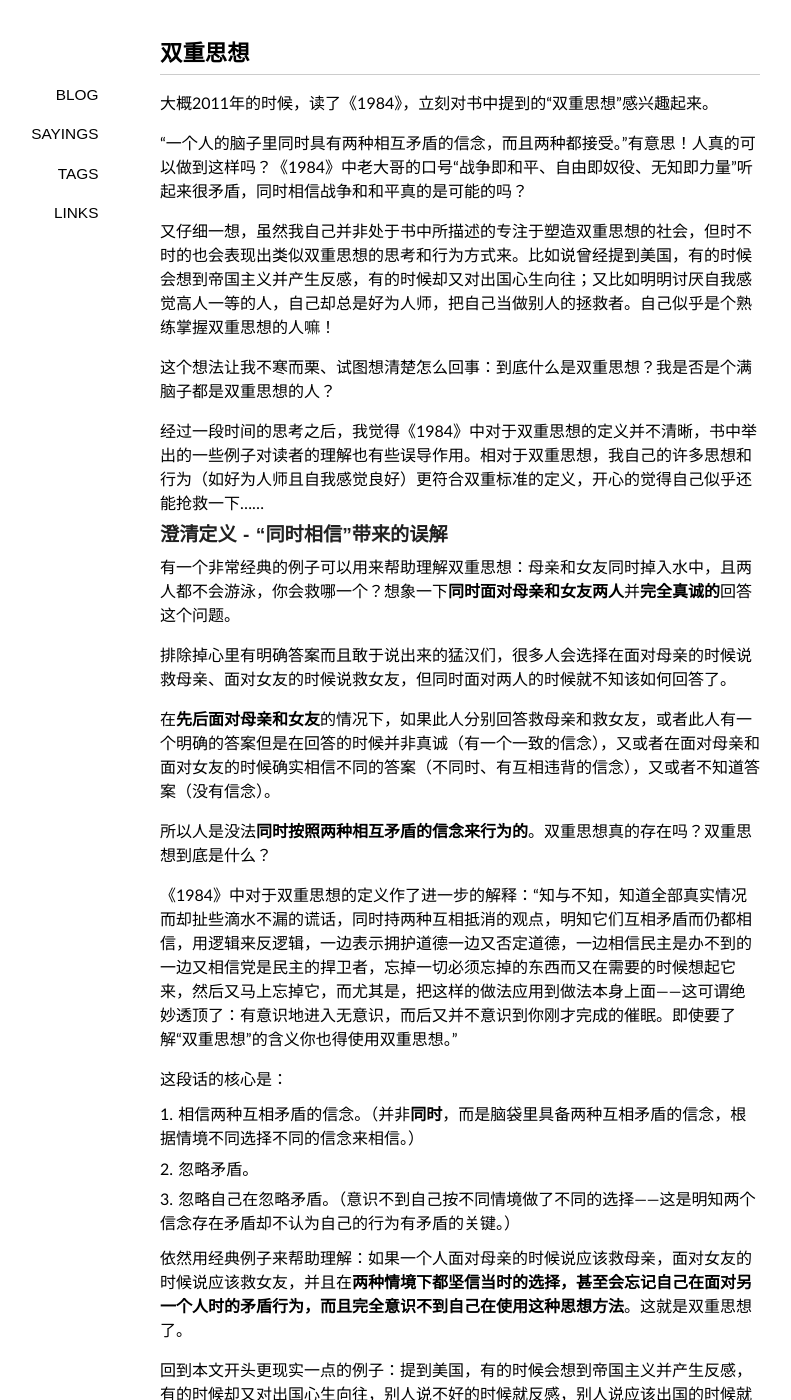
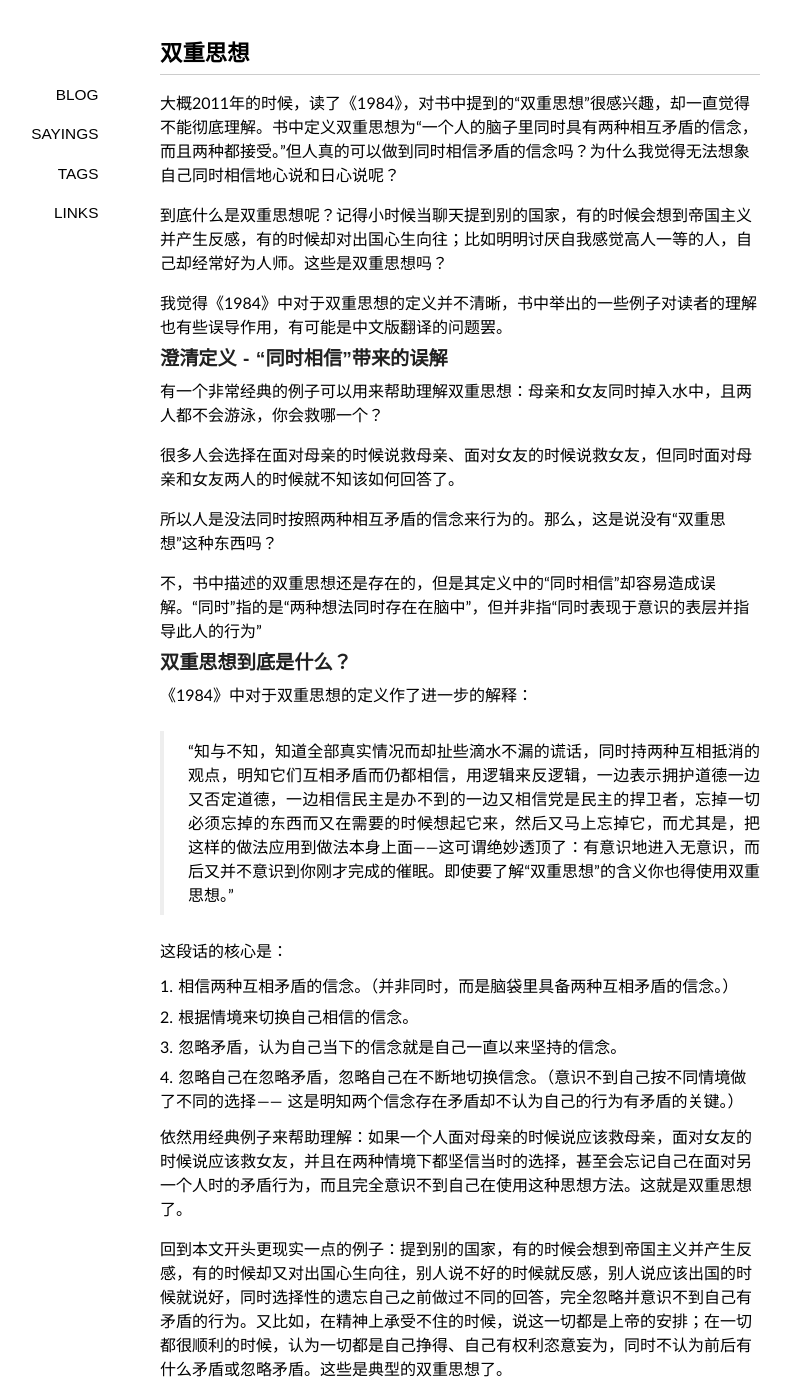
Before and after one commit to zagol/yonglezh.github.io, a Jekyll site: the page built from _posts/2017-01-21-doublethink.markdown, in a window 1280 px wide and 1400 px high. Shown: the whole window, without its empty margins (180-971 px from the left). Built offline with Jekyll 4.4.1, drawn with Linux system fonts in a browser that asks for light colours; some web fonts are replaced; comment, search, counter and statistics services are not loaded; some of the changed text lies outside the part shown.

Commit message:
changed doublethink

```diff
--- a/_posts/2017-01-21-doublethink.markdown
+++ b/_posts/2017-01-21-doublethink.markdown
@@ -7,47 +7,55 @@ comments: no
 
 <!-- 本文跟很久之前写的双重标准会有些重复的地方。 -->
 
-大概2011年的时候，读了《1984》，立刻对书中提到的“双重思想”感兴趣起来。
+大概2011年的时候，读了《1984》，对书中提到的“双重思想”很感兴趣，却一直觉得不能彻底理解。书中定义双重思想为“一个人的脑子里同时具有两种相互矛盾的信念，而且两种都接受。”但人真的可以做到同时相信矛盾的信念吗？为什么我觉得无法想象自己同时相信地心说和日心说呢？
 
-“一个人的脑子里同时具有两种相互矛盾的信念，而且两种都接受。”有意思！人真的可以做到这样吗？《1984》中老大哥的口号“战争即和平、自由即奴役、无知即力量”听起来很矛盾，同时相信战争和和平真的是可能的吗？
+到底什么是双重思想呢？记得小时候当聊天提到别的国家，有的时候会想到帝国主义并产生反感，有的时候却对出国心生向往；比如明明讨厌自我感觉高人一等的人，自己却经常好为人师。这些是双重思想吗？
 
-又仔细一想，虽然我自己并非处于书中所描述的专注于塑造双重思想的社会，但时不时的也会表现出类似双重思想的思考和行为方式来。比如说曾经提到美国，有的时候会想到帝国主义并产生反感，有的时候却又对出国心生向往；又比如明明讨厌自我感觉高人一等的人，自己却总是好为人师，把自己当做别人的拯救者。自己似乎是个熟练掌握双重思想的人嘛！
-
-这个想法让我不寒而栗、试图想清楚怎么回事：到底什么是双重思想？我是否是个满脑子都是双重思想的人？
-
-经过一段时间的思考之后，我觉得《1984》中对于双重思想的定义并不清晰，书中举出的一些例子对读者的理解也有些误导作用。相对于双重思想，我自己的许多思想和行为（如好为人师且自我感觉良好）更符合双重标准的定义，开心的觉得自己似乎还能抢救一下……
+我觉得《1984》中对于双重思想的定义并不清晰，书中举出的一些例子对读者的理解也有些误导作用，有可能是中文版翻译的问题罢。
 
 ### 澄清定义 - “同时相信”带来的误解
-有一个非常经典的例子可以用来帮助理解双重思想：母亲和女友同时掉入水中，且两人都不会游泳，你会救哪一个？想象一下**同时面对母亲和女友两人**并**完全真诚的**回答这个问题。
+有一个非常经典的例子可以用来帮助理解双重思想：母亲和女友同时掉入水中，且两人都不会游泳，你会救哪一个？
 
-排除掉心里有明确答案而且敢于说出来的猛汉们，很多人会选择在面对母亲的时候说救母亲、面对女友的时候说救女友，但同时面对两人的时候就不知该如何回答了。
+很多人会选择在面对母亲的时候说救母亲、面对女友的时候说救女友，但同时面对母亲和女友两人的时候就不知该如何回答了。
 
-在**先后面对母亲和女友**的情况下，如果此人分别回答救母亲和救女友，或者此人有一个明确的答案但是在回答的时候并非真诚（有一个一致的信念），又或者在面对母亲和面对女友的时候确实相信不同的答案（不同时、有互相违背的信念），又或者不知道答案（没有信念）。
+所以人是没法同时按照两种相互矛盾的信念来行为的。那么，这是说没有“双重思想”这种东西吗？
 
-所以人是没法**同时按照两种相互矛盾的信念来行为的**。双重思想真的存在吗？双重思想到底是什么？
+不，书中描述的双重思想还是存在的，但是其定义中的“同时相信”却容易造成误解。“同时”指的是“两种想法同时存在在脑中”，但并非指“同时表现于意识的表层并指导此人的行为”
 
-《1984》中对于双重思想的定义作了进一步的解释：“知与不知，知道全部真实情况而却扯些滴水不漏的谎话，同时持两种互相抵消的观点，明知它们互相矛盾而仍都相信，用逻辑来反逻辑，一边表示拥护道德一边又否定道德，一边相信民主是办不到的一边又相信党是民主的捍卫者，忘掉一切必须忘掉的东西而又在需要的时候想起它来，然后又马上忘掉它，而尤其是，把这样的做法应用到做法本身上面——这可谓绝妙透顶了：有意识地进入无意识，而后又并不意识到你刚才完成的催眠。即使要了解“双重思想”的含义你也得使用双重思想。”
+### 双重思想到底是什么？
+
+《1984》中对于双重思想的定义作了进一步的解释：
+
+> “知与不知，知道全部真实情况而却扯些滴水不漏的谎话，同时持两种互相抵消的观点，明知它们互相矛盾而仍都相信，用逻辑来反逻辑，一边表示拥护道德一边又否定道德，一边相信民主是办不到的一边又相信党是民主的捍卫者，忘掉一切必须忘掉的东西而又在需要的时候想起它来，然后又马上忘掉它，而尤其是，把这样的做法应用到做法本身上面——这可谓绝妙透顶了：有意识地进入无意识，而后又并不意识到你刚才完成的催眠。即使要了解“双重思想”的含义你也得使用双重思想。”
 
 这段话的核心是：
 
-1. 相信两种互相矛盾的信念。（并非**同时**，而是脑袋里具备两种互相矛盾的信念，根据情境不同选择不同的信念来相信。）
-2. 忽略矛盾。
-3. 忽略自己在忽略矛盾。（意识不到自己按不同情境做了不同的选择——这是明知两个信念存在矛盾却不认为自己的行为有矛盾的关键。）
+1. 相信两种互相矛盾的信念。（并非同时，而是脑袋里具备两种互相矛盾的信念。）
+2. 根据情境来切换自己相信的信念。
+3. 忽略矛盾，认为自己当下的信念就是自己一直以来坚持的信念。
+4. 忽略自己在忽略矛盾，忽略自己在不断地切换信念。（意识不到自己按不同情境做了不同的选择 —— 这是明知两个信念存在矛盾却不认为自己的行为有矛盾的关键。）
 
-依然用经典例子来帮助理解：如果一个人面对母亲的时候说应该救母亲，面对女友的时候说应该救女友，并且在**两种情境下都坚信当时的选择，甚至会忘记自己在面对另一个人时的矛盾行为，而且完全意识不到自己在使用这种思想方法**。这就是双重思想了。
+依然用经典例子来帮助理解：如果一个人面对母亲的时候说应该救母亲，面对女友的时候说应该救女友，并且在两种情境下都坚信当时的选择，甚至会忘记自己在面对另一个人时的矛盾行为，而且完全意识不到自己在使用这种思想方法。这就是双重思想了。
 
-回到本文开头更现实一点的例子：提到美国，有的时候会想到帝国主义并产生反感，有的时候却又对出国心生向往，别人说不好的时候就反感，别人说应该出国的时候就说好，同时选择性的遗忘自己之前做过不同的回答，完全意识不到自己有矛盾的行为。又比如，在精神上承受不住的时候，说这一切都是上帝的安排；在一切都很顺利的时候，认为一切都是自己挣得、自己有权利恣意妄为，同时不觉得有什么矛盾。这些是典型的双重思想了。
+回到本文开头更现实一点的例子：提到别的国家，有的时候会想到帝国主义并产生反感，有的时候却又对出国心生向往，别人说不好的时候就反感，别人说应该出国的时候就说好，同时选择性的遗忘自己之前做过不同的回答，完全忽略并意识不到自己有矛盾的行为。又比如，在精神上承受不住的时候，说这一切都是上帝的安排；在一切都很顺利的时候，认为一切都是自己挣得、自己有权利恣意妄为，同时不认为前后有什么矛盾或忽略矛盾。这些是典型的双重思想了。
 
-即使是这样具备双重思想的人，在同时面对母亲和女友的时候也是无法给出答案的，双重思想并不意味着**同时**按照两种相互矛盾的信念来行为。
+如果一个人有像以上例子中提到的前后矛盾的信念和行为，但是一旦被提醒就意识到了自己的前后矛盾，并且调整自己的信念来化解该矛盾，那么此人也不是双重思想，而仅仅是可以改正的不一致信念。即，仅有“忽略矛盾”是不够的，必须要有“忽略自己在忽略矛盾”。
+
+即使具备双重思想的人，在同时面对母亲和女友的时候也是无法给出答案的，双重思想并不意味着同时按照两种相互矛盾的信念来行为。
 
 ### 什么不是双重思想
-如果一个人面对母亲的时候说应该救母亲，面对女友的时候说应该救女友，但是意识得到自己在两种情况下的矛盾行为，那么这个人并没有两种相互矛盾的信念。他并非同时相信应该救母亲和应该救女友，而是有一个一致的信念：相信应该哄两人开心。这个人没有双重思想。
+如果一个人面对母亲的时候说应该救母亲，面对女友的时候说应该救女友，但是意识得到自己在两种情况下的矛盾行为，那么这个人并没有两种相互矛盾的信念。他并非同时相信应该救母亲和应该救女友，而是有一个一致的信念：相信应该哄两人开心。这不是双重思想。
 
-《1984》中的一部分例子正属于此类。“战争即和平、自由即奴役、无知即力量”之中，“战争即和平”的意思实际上是说一种特定类型的局部战争是造就和平的一种方式，书中通过因果关系将战争和和平联系起来，实际上不存在矛盾的信念。“自由即奴役”和“无知即力量”也是类似。
+老大哥的缔造者正属于此类，他们意识到只有一个唯一不变的目的，那就是权力本身。为了维护权力，在说谎有利的时候说谎、在使用双重思想有利的时候使用双重思想。这并非双重思想！因为他们一直只有一个一致的信念：追求权力。
 
-老大哥的缔造者也属于此类，他们意识到只有一个唯一不变的目的，那就是权力本身。为了维护权力，在说谎有利的时候说谎，在使用双重思想有利的时候使用双重思想，而这本身并非双重思想！他们只有一个一致的信念：追求权力。
+而《1984》中除了追求权力的人之外的被改造者，则大概是被训练使用双重思想来相信老大哥政府的每句话的。
 
 <!-- 长久统治的基础在于一贯正确，但由于没有政府能够一贯正确，总是要纠正错误同时又不承认自己有错误，双重思想也被应用于此。 -->
+
+### 书中例子带来的误解
+《1984》中举出双重思想的典型例子是那三句口号，它们却正是读《1984》的时候让最我困惑的地方：相信这些口号根本不需要双重思想。“战争即和平、自由即奴役、无知即力量”之中，“战争即和平”的实际上是说一种特定类型的局部战争是在某种大环境下造就和平的一种方式，书中解释了将局部战争和大范围和平联系起来的因果关系（反对：相信局部战争不是大范围和平的必要条件，会有获得和平却不需要局部战争的方法），实际上不存在矛盾。“自由即奴役”也是类似，而“无知即力量”字面上并没有矛盾——一个无知的群体破坏力量是很大的。
+
+或许另外一种理解方式是，存在不能被这些口号背后的逻辑说服的人，使他们相信这些口号需要使用用双重思想来改造他们。
 
 ### 双重思想 VS. 双重标准
 
@@ -55,13 +63,13 @@ comments: no
 
 如果一个人，在别人选择救母亲的时候谴责他渣男，在别人选择救女友的时候谴责他不孝，自己选的时候却选什么都觉得有道理。这是典型的双重标准。
 
-如果双重标准的使用者意识到自己被自我服务偏见所蒙蔽而使用了双重标准，那么这不是双重思想因为他意识到自己行为的矛盾以及矛盾的根源是自我服务偏见；如果他意识不到自己被蒙蔽那这也属于双重思想。
+如果双重标准的使用者意识到自己被自我服务偏见所蒙蔽而使用了双重标准，那么这不是双重思想，因为他意识到自己行为的矛盾以及矛盾的根源；如果他被提醒却依然忽略自己被蒙蔽，那这也属于双重思想。
 
-又如：相信人人平等，但又相信自己应该被区别对待。意识得到自己在蒙蔽自己的话属于双重标准，意识不到的话既属于双重标准又是双重思想。
+又如：相信人人平等，但又相信自己应该被区别对待。意识得到自己在蒙蔽自己的话属于双重标准，忽略的话既属于双重标准又是双重思想。
 
-双重思想的核心是忽略矛盾和忽略自己忽略了矛盾，双重标准的核心是我者和他者的立场转换。
+双重思想的核心是忽略矛盾和忽略自己忽略了矛盾，双重标准的核心是在我者和他者的立场转换时的不同态度。
 
-现在可以回答本文开头自己的一些问题：双重思想是存在的，双重思想和双重标准是有区别的，而我两者都犯过：“讨厌自我感觉高人一等的人自己却总是好为人师”实际上属于双重标准，“提到美国有时候反感有时候向往”属于双重思想。虽然在一些问题上有所改进，将来也难保不在别的情况下再犯，人生总是一个学习的过程罢。
+现在可以回答本文开头的一些问题：双重思想是存在的，双重思想和双重标准是有区别的。“讨厌自我感觉高人一等的人自己却经常好为人师”实际上属于双重标准，“提到别的国家有时候反感有时候向往”属于双重思想。不过一旦意识到自己在忽略自己信念的不一致，也就摆脱了双重思想，迈上了改正的方向。
 
 ### 双重思想是如何造就的
 
@@ -69,34 +77,37 @@ comments: no
 
 1. 犯罪停止(crimestop)
 
-    “犯罪停止(crimestop)的意思就是指在产生任何危险思想之前出于本能地悬崖勒马的能力。这种能力还包括不能理解类比，不能看到逻辑错误，不能正确了解与党的原则不一致的最简单论点、对于任何可以朝异端方向发展的思路感到厌倦、厌恶。总而言之，犯罪停止(crimestop)意味着起保护作用的愚蠢。”
+    > “犯罪停止(crimestop)的意思就是指在产生任何危险思想之前出于本能地悬崖勒马的能力。这种能力还包括不能理解类比，不能看到逻辑错误，不能正确了解与党的原则不一致的最简单论点、对于任何可以朝异端方向发展的思路感到厌倦、厌恶。总而言之，犯罪停止(crimestop)意味着起保护作用的愚蠢。”
 
-    我觉得，这种不加思考的对某些观点本能的反感的能力人类本身就具备，如果一个观点让人觉得不舒服（比如我被人指出在实行双重标准），即使它逻辑上正确，人也很难接受。所以关键在于把不是first
-principle的东西作为first principle来阻止人进一步思考，并且训练出对这些“伪first principle”相抵触的观点的本能的反感。
+    我觉得，这种不加思考的对某些观点本能的反感的能力人类本身就具备，如果一个观点让人觉得不舒服（比如被人指出在实行双重标准），即使它逻辑上正确，人也很难接受。人类也很习惯根据立场而非事实来思考。反而是客观逻辑的思考和分析观点的能力是需要训练才能获得的。
 
 2. 黑白(blackwhite)
 
-    “这意味着不顾明显事实硬说黑就是白的无耻习惯。用在党员身上，这意味着在党的纪律要求你说黑就是白时，你就有这样自觉的忠诚。但这也意味着相信黑就是白的能力，甚至是知道黑就是白和忘掉过去曾经有过相反认识的能力。”
+    > “这意味着不顾明显事实硬说黑就是白的无耻习惯。用在党员身上，这意味着在党的纪律要求你说黑就是白时，你就有这样自觉的忠诚。但这也意味着相信黑就是白的能力，甚至是知道黑就是白和忘掉过去曾经有过相反认识的能力。”
 
-    这就是说要训练出忽略矛盾同时忽略自己在忽略矛盾的能力了。其实我觉得，人类本身也具有这种忽略矛盾并厚着脸皮死不承认的能力……人类实在是是个善于欺骗自己的物种。
+    这就是说要训练出忽略矛盾同时忽略自己在忽略矛盾的能力了。其实无需特意训练，人类本身就具有这种忽略矛盾并厚着脸皮死不承认的能力……人类实在是是个善于欺骗自己的物种。
 
-    我觉得即使不经历书中那样严肃的训练，人也能形成双重思想。核心是只要不鼓励人们进行深入的思考形成自己的意见即可。
+    即使不经历书中那样严肃的训练，人也能形成双重思想。核心是只要不鼓励人们进行深入的思考形成自己的意见即可。
 
-    比如我曾经的“提到美国就有时反感帝国主义有时心生向往”，无论是对帝国主义的反感还是对美国的向往都是由于深受他人的看法的影响而产生的。以我那时的年纪，根本就不理解帝国主义的含义，也不知道美国哪里好哪里不好。别人说不好我就说不好，别人说好你应该出国我就说好，也经常选择性的遗忘自己之前做过不同的回答。
+    比如小时候“提到别的国家就有时反感帝国主义、有时心生向往”，无论是对帝国主义的反感还是对别的国家的向往都是由于深受他人的看法的影响而产生的。以我那时的年纪，根本就不理解帝国主义的含义，也不知道别的国家哪里好哪里不好。别人说不好我就说不好，别人说好你应该出国我就说好，我也经常有意无意的遗忘自己之前做过不同的回答。
 
 ### 人的思想可能一致吗
 
 意识到自己思想在不同时刻不同情境下不一致并非特别困难的事情：尝试回想一下若干年之前的自己就很容易能发现，现在的自己对很多事物都有了不一样的看法。
 
-而人在同一时刻下思想始终是一致的，正如母亲和女友落水同时面对母亲和女友很多人无法提供一个答案，人脑是无法让两个冲突的观念同时共存的。
+而在某一时刻，人只能按照一个信念行动，但同时脑后可能存在着暂时被抛在脑后的与其矛盾的信念。正如在母亲和女友落水情况下、同时面对母亲和女友很多人无法提供一个答案：人脑可以把矛盾的想法暂时放在脑后，但无法在同一时刻按照两个矛盾的想法行动。
 
 人的思想总是在变化，有的时候是在前进，即随着对事物的理解更深刻，更加接近真理，有的时候是在倒退，就连科学界对于真理的认识也是反反复复螺旋式前进的。不同时刻的不一致是无法被消除的。
 
-努力发现自己的不一致，尽量避免被自己的本能或情绪蒙蔽，也接受自己与过去的自己的不一致，尽力朝着真理前进，大概是我们能做的事了罢。
+一个人的思想纷繁复杂，可能总有什么矛盾的想法深埋在脑海深处、不到某一特殊的时刻不会被激发出来并被意识到。同一时刻的不一致可能也是很难被消除的。
 
-最后以伯特兰·罗素20世纪初对人类后代的寄语作为结束。
+不过，只要意识到自己可能忽略自己信念中的矛盾，并在发现自己的信念存在矛盾时尽量调整，就打破了双重思想最重要的一环。努力发现自己的不一致，尽量避免被自己的本能或情绪蒙蔽，也接受自己与过去的自己的不一致，尽力朝着真理前进，大概是我们能做的事了罢。
 
-"When you are studying any matter, or considering any philosophy, ask yourself only what are the facts and what is the truth that the facts bear out. Never let yourself be diverted either by what you wish to believe, or by what you think would have beneficent social effects if it were believed. But look only, and solely, at what are the facts. Love is wise, hatred is foolish. " -- Bertrand Russell - Message to Future Generations
+### 为什么要避免双重思想
+双重思想的特点是对不一致的忽略和对事实的扭曲，这意味着双重思想是真理的敌人。而对真理的追求大概是人类从历史上习得的最重要的教训之一了。
+
+> "When you are studying any matter, or considering any philosophy, ask yourself only what are the facts and what is the truth that the facts bear out. Never let yourself be diverted either by what you wish to believe, or by what you think would have beneficent social effects if it were believed. But look only, and solely, at what are the facts."
+> -- Bertrand Russell - Message to Future Generations
 
 
 
```
